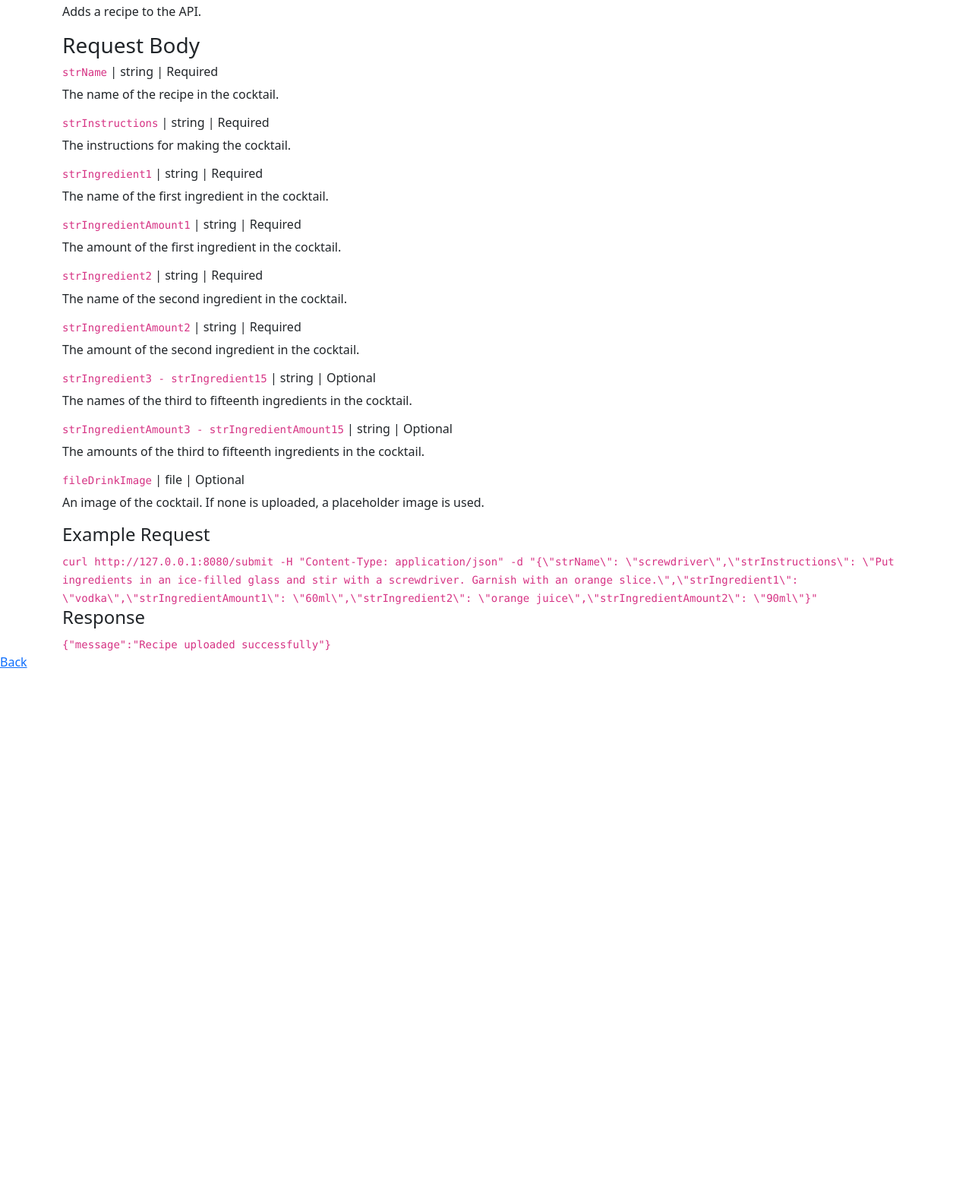
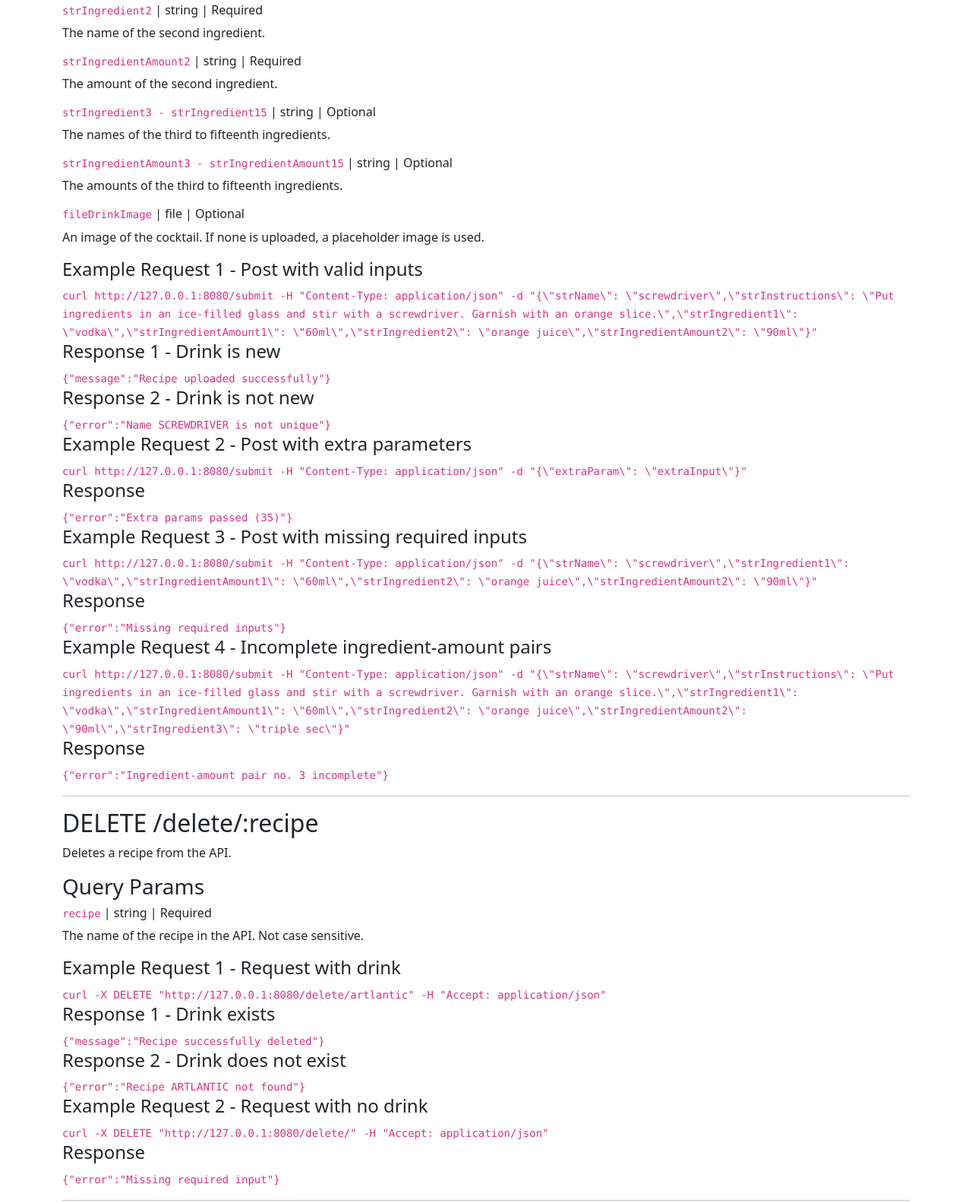
Before and after one commit to RoryPoulter/Prog-Black-Web-Project, a website: page client/doc.html in a window 1280 px wide. Shown: the part 2021-3604 px from the top of the page at 76% size. Before the commit the page ends 2904 px from the top, so only its background shows below. Drawn offline with nearby package versions, Linux system fonts and the light colour scheme.

Commit message:
#6 fixed inconsistent docs

```diff
--- a/client/doc.html
+++ b/client/doc.html
@@ -99,46 +99,70 @@
             <code>{"error": "Query param minIngredients greater than maxIngredients (7 > 6)"}</code>
             <hr>
 
-            <!-- DELETE /delete/:recipe -->
-            <h2>DELETE /delete/:recipe</h2>
-            <p>Deletes a recipe of a given name from the API.</p>
-            <h3>Query Params</h3>
-            <h6><code>recipe</code> | string | Required</h6>
-            <p>The name of the recipe in the API. Not case-sensitive as converted to upper case on the server side.</p>
-
-            <h4>Example Request</h4>
-            <code>curl -X DELETE "http://127.0.0.1:8080/delete/artlantic" -H "Accept: application/json"</code>
-            <h4>Response</h4>
-            <code>{"message":"Recipe successfully deleted"}</code>
-            <hr>
-
             <!-- POST /submit -->
             <h2>POST /submit</h2>
             <p>Adds a recipe to the API.</p>
             <h3>Request Body</h3>
             <h6><code>strName</code> | string | Required</h6>
-            <p>The name of the recipe in the cocktail.</p>
+            <p>The name of the cocktail.</p>
             <h6><code>strInstructions</code> | string | Required</h6>
             <p>The instructions for making the cocktail.</p>
             <h6><code>strIngredient1</code> | string | Required</h6>
-            <p>The name of the first ingredient in the cocktail.</p>
+            <p>The name of the first ingredient.</p>
             <h6><code>strIngredientAmount1</code> | string | Required</h6>
-            <p>The amount of the first ingredient in the cocktail.</p>
+            <p>The amount of the first ingredient.</p>
             <h6><code>strIngredient2</code> | string | Required</h6>
-            <p>The name of the second ingredient in the cocktail.</p>
+            <p>The name of the second ingredient.</p>
             <h6><code>strIngredientAmount2</code> | string | Required</h6>
-            <p>The amount of the second ingredient in the cocktail.</p>
+            <p>The amount of the second ingredient.</p>
             <h6><code>strIngredient3 - strIngredient15</code> | string | Optional</h6>
-            <p>The names of the third to fifteenth ingredients in the cocktail.</p>
+            <p>The names of the third to fifteenth ingredients.</p>
             <h6><code>strIngredientAmount3 - strIngredientAmount15</code> | string | Optional</h6>
-            <p>The amounts of the third to fifteenth ingredients in the cocktail.</p>
+            <p>The amounts of the third to fifteenth ingredients.</p>
             <h6><code>fileDrinkImage</code> | file | Optional</h6>
             <p>An image of the cocktail. If none is uploaded, a placeholder image is used.</p>
 
-            <h4>Example Request</h4>
+            <h4>Example Request 1 - Post with valid inputs</h4>
             <code>curl http://127.0.0.1:8080/submit -H "Content-Type: application/json" -d "{\"strName\": \"screwdriver\",\"strInstructions\": \"Put ingredients in an ice-filled glass and stir with a screwdriver. Garnish with an orange slice.\",\"strIngredient1\": \"vodka\",\"strIngredientAmount1\": \"60ml\",\"strIngredient2\": \"orange juice\",\"strIngredientAmount2\": \"90ml\"}"</code>
+            <h4>Response 1 - Drink is new</h4>
+            <code>{"message":"Recipe uploaded successfully"}</code>
+            <h4>Response 2 - Drink is not new</h4>
+            <code>{"error":"Name SCREWDRIVER is not unique"}</code>
+
+            <h4>Example Request 2 - Post with extra parameters</h4>
+            <code>curl http://127.0.0.1:8080/submit -H "Content-Type: application/json" -d "{\"extraParam\": \"extraInput\"}"</code>
             <h4>Response</h4>
-            <code>{"message":"Recipe uploaded successfully"}</code>
+            <code>{"error":"Extra params passed (35)"}</code>
+
+            <h4>Example Request 3 - Post with missing required inputs</h4>
+            <code>curl http://127.0.0.1:8080/submit -H "Content-Type: application/json" -d "{\"strName\": \"screwdriver\",\"strIngredient1\": \"vodka\",\"strIngredientAmount1\": \"60ml\",\"strIngredient2\": \"orange juice\",\"strIngredientAmount2\": \"90ml\"}"</code>
+            <h4>Response</h4>
+            <code>{"error":"Missing required inputs"}</code>
+
+            <h4>Example Request 4 - Incomplete ingredient-amount pairs</h4>
+            <code>curl http://127.0.0.1:8080/submit -H "Content-Type: application/json" -d "{\"strName\": \"screwdriver\",\"strInstructions\": \"Put ingredients in an ice-filled glass and stir with a screwdriver. Garnish with an orange slice.\",\"strIngredient1\": \"vodka\",\"strIngredientAmount1\": \"60ml\",\"strIngredient2\": \"orange juice\",\"strIngredientAmount2\": \"90ml\",\"strIngredient3\": \"triple sec\"}"</code>
+            <h4>Response</h4>
+            <code>{"error":"Ingredient-amount pair no. 3 incomplete"}</code>
+            <hr>
+
+            <!-- DELETE /delete/:recipe -->
+            <h2>DELETE /delete/:recipe</h2>
+            <p>Deletes a recipe from the API.</p>
+            <h3>Query Params</h3>
+            <h6><code>recipe</code> | string | Required</h6>
+            <p>The name of the recipe in the API. Not case sensitive.</p>
+
+            <h4>Example Request 1 - Request with drink</h4>
+            <code>curl -X DELETE "http://127.0.0.1:8080/delete/artlantic" -H "Accept: application/json"</code>
+            <h4>Response 1 - Drink exists</h4>
+            <code>{"message":"Recipe successfully deleted"}</code>
+            <h4>Response 2 - Drink does not exist</h4>
+            <code>{"error":"Recipe ARTLANTIC not found"}</code>
+            <h4>Example Request 2 - Request with no drink</h4>
+            <code>curl -X DELETE "http://127.0.0.1:8080/delete/" -H "Accept: application/json"</code>
+            <h4>Response</h4>
+            <code>{"error":"Missing required input"}</code>
+            <hr>
         </div>
         <a href="http://127.0.0.1:8080/">Back</a>
         <!-- Bootstrap JS -->
```
Also changed, not shown: README.md.
